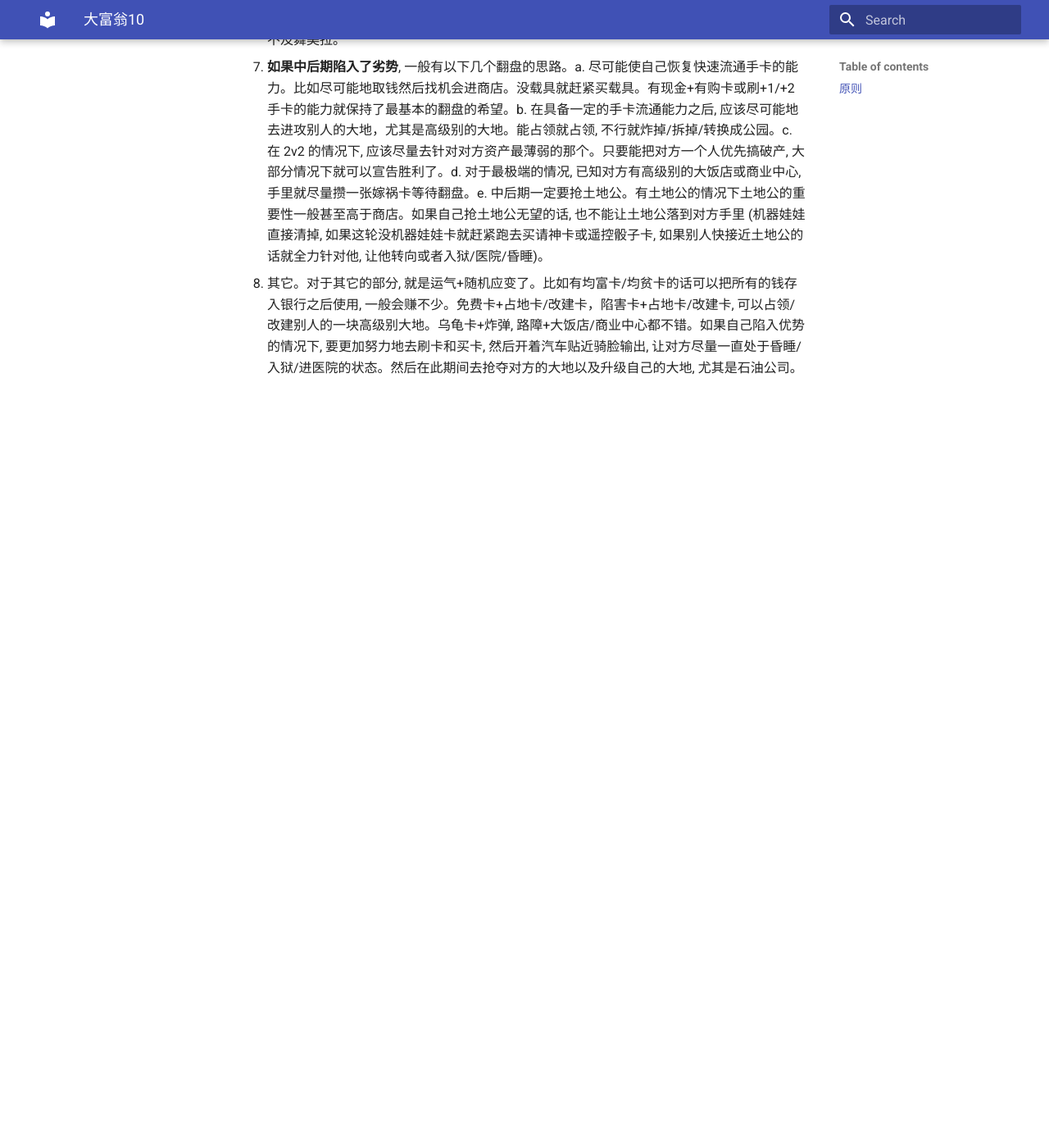
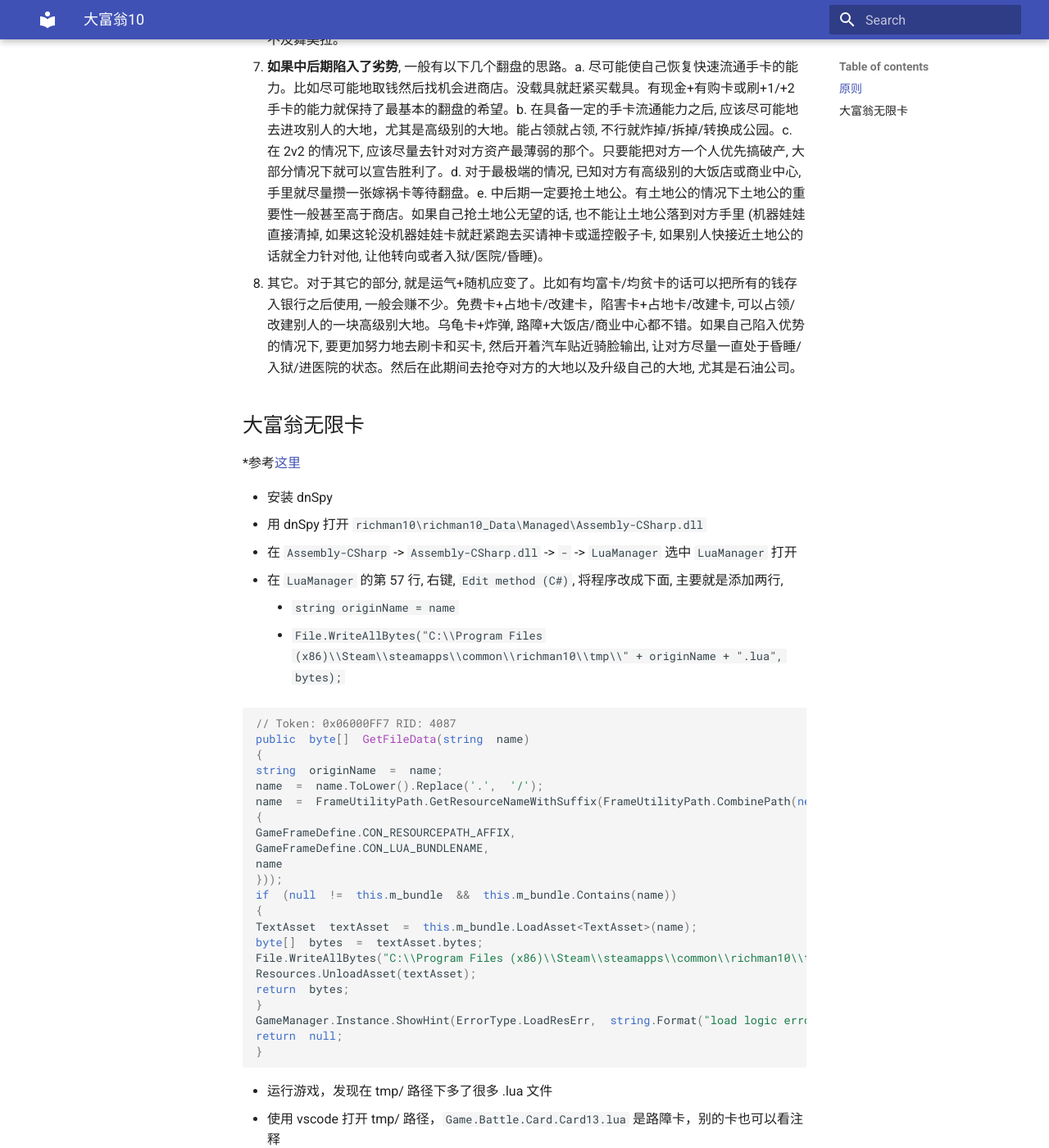
Before and after one commit to ymma98/technotes, an MkDocs documentation site: the page built from docs/娱乐/大富翁10.md, in a window 1280 px wide and 1400 px high, scrolled down 1281 px. Shown: the whole window at 82% size. Built offline with MkDocs 1.6.1 and Material for MkDocs 9.7.7, drawn with Linux system fonts in a browser that asks for light colours; before the commit the page ends 1766 px from its top, so only the background shows below that; some of the changed text lies outside the part shown.

Commit message:
docs/娱乐/大富翁10.md updated from https://stackedit.cn/

````diff
--- a/docs/娱乐/大富翁10.md
+++ b/docs/娱乐/大富翁10.md
@@ -10,6 +10,89 @@
 6. **最强角色舞美拉**。对于开启天赋的对局, 能用舞美拉就用舞美拉。舞美拉开局比别人多一张遥控骰子卡, 基本上确保了开局可以稳稳地拿到一块大地和进一次商店, 最不济也是进一次商店+有一个好神仙附体, 开局非常稳。另外, 舞美拉每次经过抽卡格的时候都可以多抽一张卡, 在有载具的情况下有时即使没机会进商店也可以确保快速流通手卡的能力。是一个容错率和进攻强度都非常高的角色。如果没有舞美拉的时候, 大地图可以考莎拉公主, 如果莎拉公主可以买到汽车的话, 基本能确保一直有汽车开 (使用汽车卡之后自动新获得一张汽车卡), 进而保证手卡的流通能力。同理帕乔开局自动获得一个机车卡也是不错的。但不论如何, 其它所有角色的强度都不及舞美拉。
 7. **如果中后期陷入了劣势**, 一般有以下几个翻盘的思路。a. 尽可能使自己恢复快速流通手卡的能力。比如尽可能地取钱然后找机会进商店。没载具就赶紧买载具。有现金+有购卡或刷+1/+2手卡的能力就保持了最基本的翻盘的希望。b. 在具备一定的手卡流通能力之后, 应该尽可能地去进攻别人的大地，尤其是高级别的大地。能占领就占领, 不行就炸掉/拆掉/转换成公园。c. 在 2v2 的情况下, 应该尽量去针对对方资产最薄弱的那个。只要能把对方一个人优先搞破产, 大部分情况下就可以宣告胜利了。d. 对于最极端的情况, 已知对方有高级别的大饭店或商业中心, 手里就尽量攒一张嫁祸卡等待翻盘。e. 中后期一定要抢土地公。有土地公的情况下土地公的重要性一般甚至高于商店。如果自己抢土地公无望的话, 也不能让土地公落到对方手里 (机器娃娃直接清掉, 如果这轮没机器娃娃卡就赶紧跑去买请神卡或遥控骰子卡, 如果别人快接近土地公的话就全力针对他, 让他转向或者入狱/医院/昏睡)。
 8. 其它。对于其它的部分, 就是运气+随机应变了。比如有均富卡/均贫卡的话可以把所有的钱存入银行之后使用, 一般会赚不少。免费卡+占地卡/改建卡，陷害卡+占地卡/改建卡, 可以占领/改建别人的一块高级别大地。乌龟卡+炸弹, 路障+大饭店/商业中心都不错。如果自己陷入优势的情况下, 要更加努力地去刷卡和买卡, 然后开着汽车贴近骑脸输出, 让对方尽量一直处于昏睡/入狱/进医院的状态。然后在此期间去抢夺对方的大地以及升级自己的大地, 尤其是石油公司。
+
+## 大富翁无限卡
+
+*参考[这里](https://www.bilibili.com/video/BV1ST4y1e7nU/?spm_id_from=333.1007.top_right_bar_window_custom_collection.content.click)
+
+* 安装 dnSpy
+* 用 dnSpy 打开  `richman10\richman10_Data\Managed\Assembly-CSharp.dll`
+* 在 `Assembly-CSharp` -> `Assembly-CSharp.dll` -> `-` -> `LuaManager` 选中 `LuaManager` 打开
+* 在  `LuaManager` 的第 57 行, 右键,  `Edit method (C#)`, 将程序改成下面, 主要就是添加两行,
+	* `string originName = name`
+	* `File.WriteAllBytes("C:\\Program Files (x86)\\Steam\\steamapps\\common\\richman10\\tmp\\"  + originName  +  ".lua",  bytes); `
+
+```c#
+// Token: 0x06000FF7 RID: 4087
+public  byte[]  GetFileData(string  name)
+{
+string  originName  =  name;
+name  =  name.ToLower().Replace('.',  '/');
+name  =  FrameUtilityPath.GetResourceNameWithSuffix(FrameUtilityPath.CombinePath(new  string[]
+{
+GameFrameDefine.CON_RESOURCEPATH_AFFIX,
+GameFrameDefine.CON_LUA_BUNDLENAME,
+name
+}));
+if  (null  !=  this.m_bundle  &&  this.m_bundle.Contains(name))
+{
+TextAsset  textAsset  =  this.m_bundle.LoadAsset<TextAsset>(name);
+byte[]  bytes  =  textAsset.bytes;
+File.WriteAllBytes("C:\\Program Files (x86)\\Steam\\steamapps\\common\\richman10\\tmp\\"  +  originName  +  ".lua",  bytes);
+Resources.UnloadAsset(textAsset);
+return  bytes;
+}
+GameManager.Instance.ShowHint(ErrorType.LoadResErr,  string.Format("load logic error:{0}",  name),  true,  false);
+return  null;
+}
+```
+
+* 运行游戏，发现在 tmp/ 路径下多了很多 .lua 文件
+* 使用 vscode 打开 tmp/ 路径，`Game.Battle.Card.Card13.lua` 是路障卡，别的卡也可以看注释
+* 打开 `Game.battle.BattleInfo.lua` 文件,在 3377 行有函数 DelCard
+* 在 Delcard 函数中添加一行: `	if ((cardid == 13) and self.bSelf) then return end`
+
+
+* 回到刚才的 `LuaManager`, 将函数改成如下形式：
+	* 主要是注释掉上次修改的内容
+	* 然后增加
+
+```c#
+	string  fileName  =  "C:\\Program Files (x86)\\Steam\\steamapps\\common\\richman10\\tmp\\"  +  name  +  ".lua";
+if  (File.Exists(fileName))
+{
+return  File.ReadAllBytes(fileName);
+}
+
+```
+
+```c#
+// Token: 0x06000FF7 RID: 4087
+public  byte[]  GetFileData(string  name)
+{
+string  fileName  =  "C:\\Program Files (x86)\\Steam\\steamapps\\common\\richman10\\tmp\\"  +  name  +  ".lua";
+if  (File.Exists(fileName))
+{
+return  File.ReadAllBytes(fileName);
+}
+name  =  name.ToLower().Replace('.',  '/');
+name  =  FrameUtilityPath.GetResourceNameWithSuffix(FrameUtilityPath.CombinePath(new  string[]
+{
+GameFrameDefine.CON_RESOURCEPATH_AFFIX,
+GameFrameDefine.CON_LUA_BUNDLENAME,
+name
+}));
+if  (null  !=  this.m_bundle  &&  this.m_bundle.Contains(name))
+{
+TextAsset  textAsset  =  this.m_bundle.LoadAsset<TextAsset>(name);
+byte[]  bytes  =  textAsset.bytes;
+Resources.UnloadAsset(textAsset);
+return  bytes;
+}
+GameManager.Instance.ShowHint(ErrorType.LoadResErr,  string.Format("load logic error:{0}",  name),  true,  false);
+return  null;
+}
+```
 <!--stackedit_data:
-eyJoaXN0b3J5IjpbLTgxNzkxMTkwMF19
+eyJoaXN0b3J5IjpbLTUxMzUyNDI0NF19
 -->
````
